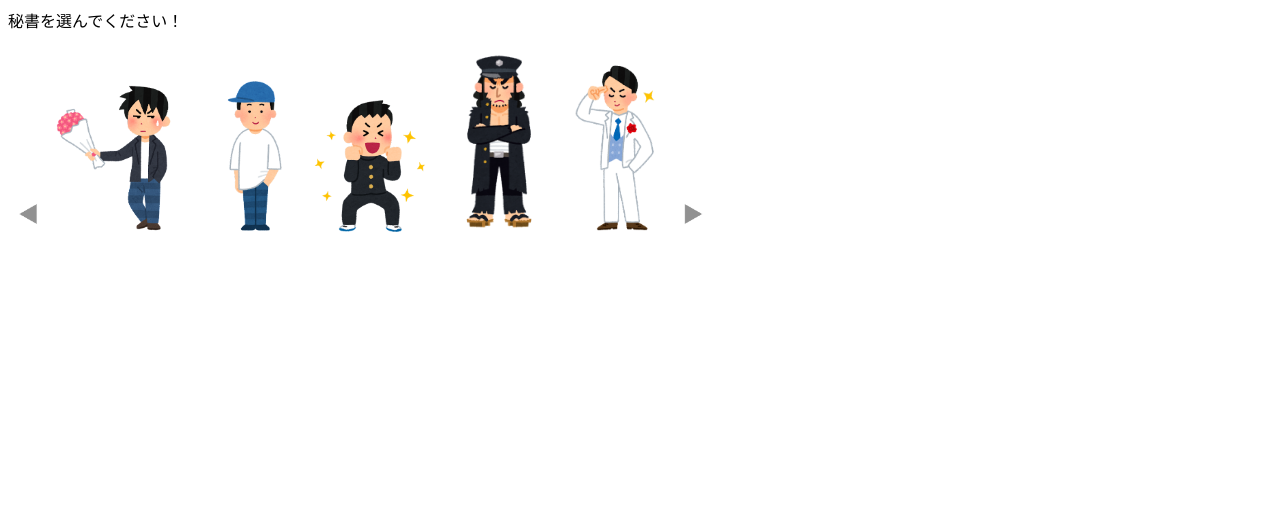
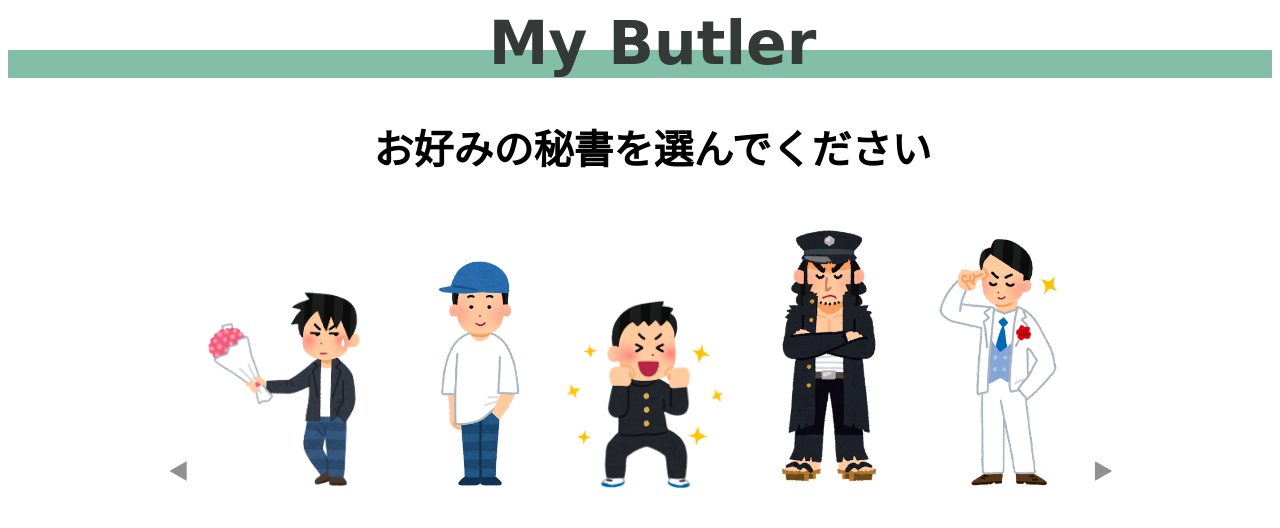
Before and after one commit to 3proichi/my-first-blog, a Django app: page / in a window 1280 px wide. Shown: the top 528 px of the page. Run offline with Django 3.2, Linux system fonts and the light colour scheme.

Commit message:
11/8修正

```diff
--- a/blog/static/css/blog.css
+++ b/blog/static/css/blog.css
@@ -73,3 +73,7 @@ h1, h2, h3, h4 {
     color: #000000;
     font-family: 'Zen Maru Gothic', serif;
 }
+
+.coment{
+    text-align: center;
+}
--- a/blog/static/css/start.css
+++ b/blog/static/css/start.css
@@ -1,12 +1,39 @@
+
+@import url('https://fonts.googleapis.com/css2?family=Sacramento&display=swap');
+@import url('https://fonts.googleapis.com/css?family=M+PLUS+1p');
+
 
 h1{
     padding-left: 25px;
     text-align: center;
-    color: #4a514e;
-    font-size: 30px;
+    color: #333a37;
+    font-family: 'Corben', cursive;
+    font-size: 60px;
     background: linear-gradient(transparent 60%, #83bea6 60%)
 }
 
 div{
     text-align: center;
 }
+
+h3{
+    font-size: 40px;
+    padding-left: 25px;
+    text-align: center;
+    font-family:'M PLUS 1p', sans-serif;
+}
+
+.scale-img{
+    transition-duration: 0.5s; /*変化の時間*/
+}
+
+.scale-img:hover {
+    transform: scale(1.5); /*画像の拡大*/
+    /*cursor: pointer; /*カーソルをポインターにする*/
+}
+
+ .scale-box {
+        width: 250px; /*ボックスの幅*/
+        height: 175px; /*ボックスの高さ*/
+        overflow: hidden; /*画像拡大時にはみ出た部分を隠す*/
+ }
--- a/blog/templates/blog/post_list.html
+++ b/blog/templates/blog/post_list.html
@@ -3,8 +3,11 @@
 
 #課題・仕事のみ(期限があるもの)表示
 {% block content %}
+<div class = "coment">
     <img src =  '{% static "images/cale11.png" %}'  width="650px">
     <img src =  '{% static "image/boy1.png" %}'  width="300px">
+    <img src =  '{% static "image/k4.png" %}'  width="300px">
+</div>
 
     {% for post in posts %}
         <div class="post">
--- a/blog/templates/blog/start.html
+++ b/blog/templates/blog/start.html
@@ -1,17 +1,22 @@
 {% load static %}
 <html>
     <head>
+        <link rel="stylesheet" href="{% static 'css/start.css' %}">
 
-        <p>秘書を選んでください！</p>
+        <h1>My Butler</h1>
+        <h3>お好みの秘書を選んでください</h3>
+
+        <div>
 
         <img src =  '{% static "image/left.png" %}'  width="40px">
-        <a href = "{%url 'post_list' %}" ><img src =  '{% static "image/boy1.png" %}'  width="150px"></a>
-        <a href = "{%url 'post_list' %}" ><img src =  '{% static "image/boy2.png" %}'  width="100px"></a>
-        <a href = "{%url 'post_list' %}" ><img src =  '{% static "image/boy3.png" %}'  width="120px"></a>
-        <a href = "{%url 'post_list' %}" ><img src =  '{% static "image/boy4.png" %}'  width="130px"></a>
-        <a href = "{%url 'post_list' %}" ><img src =  '{% static "image/boy5.png" %}'  width="100px"></a>
+        <a href = "{%url 'post_list' %}" ><img src =  '{% static "image/boy1.png" %}'  class=”scale-img” width="200px"></a>
+        <a href = "{%url 'post_list' %}" ><img src =  '{% static "image/boy2.png" %}'  class=”scale-img” width="150px"></a>
+        <a href = "{%url 'post_list' %}" ><img src =  '{% static "image/boy3.png" %}'  class=”scale-img” width="170px"></a>
+        <a href = "{%url 'post_list' %}" ><img src =  '{% static "image/boy4.png" %}'  class=”scale-img” width="190px"></a>
+        <a href = "{%url 'post_list' %}" ><img src =  '{% static "image/boy5.png" %}'  class=”scale-img” width="150px"></a>
         <img src =  '{% static "image/right.png" %}'  width="40px">
-        <p></p>
+
+        </div>
 
     </head>
 </html>
```
Also changed, not shown: blog/static/image/k1.png (added), blog/static/image/k2.png (added), blog/static/image/k3.png (added), blog/static/image/k4.png (added).
